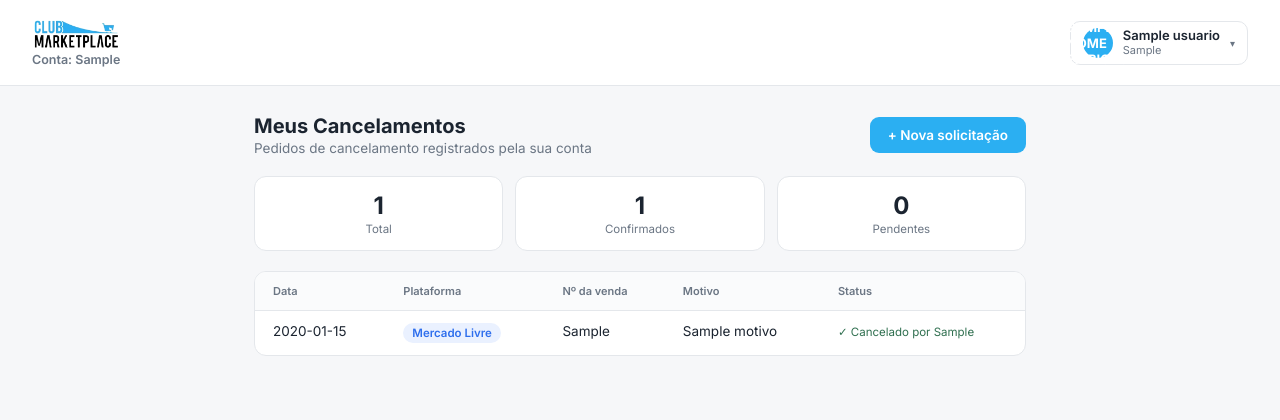
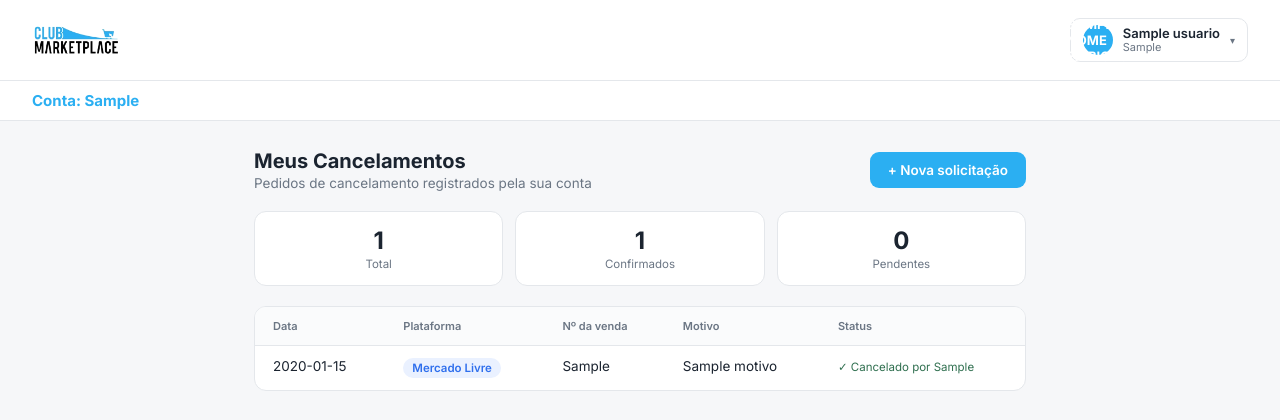
Before and after one commit to Clubmarketplace/club-dashboard, a Python web app: template app/templates/meus-cancelamentos.html in a window 1280 px wide. Shown: the top 420 px of the page. Run offline with Jinja, Linux system fonts and the light colour scheme; the template is opened without the code that fills it: most values are stand-ins (such as "Sample title", 1, 10 or a date in 2020).

Commit message:
Add files via upload

```diff
--- a/app/templates/meus-cancelamentos.html
+++ b/app/templates/meus-cancelamentos.html
@@ -55,9 +55,8 @@
 </head>
 <body>
   <header style="position:relative;">
-    <div class="marca" style="flex-direction:column; align-items:flex-start; gap:2px;">
+    <div class="marca">
       <img src="/static/logo.png?v=2" alt="Club Marketplace" />
-      <span style="font-size:12.5px; font-weight:600; color:var(--cmx-texto-suave);">Conta: {{ usuario.conta_vinculada }}</span>
     </div>
     <div style="position:relative;">
       <div style="display:flex; align-items:center; gap:10px; cursor:pointer; padding:6px 12px; border-radius:10px; border:1px solid var(--cmx-borda);" onclick="document.getElementById('mc-dropdown-usuario').classList.toggle('aberto')">
@@ -80,6 +79,10 @@
     });
   </script>
   <style>#mc-dropdown-usuario.aberto { display: block !important; }</style>
+
+  <div style="background:#fff; border-bottom:1px solid var(--cmx-borda); padding:10px 32px;">
+    <span style="font-size:15px; font-weight:700; color:var(--cmx-azul);">Conta: {{ usuario.conta_vinculada }}</span>
+  </div>
 
   <main>
     <div class="topo-pagina">
```
